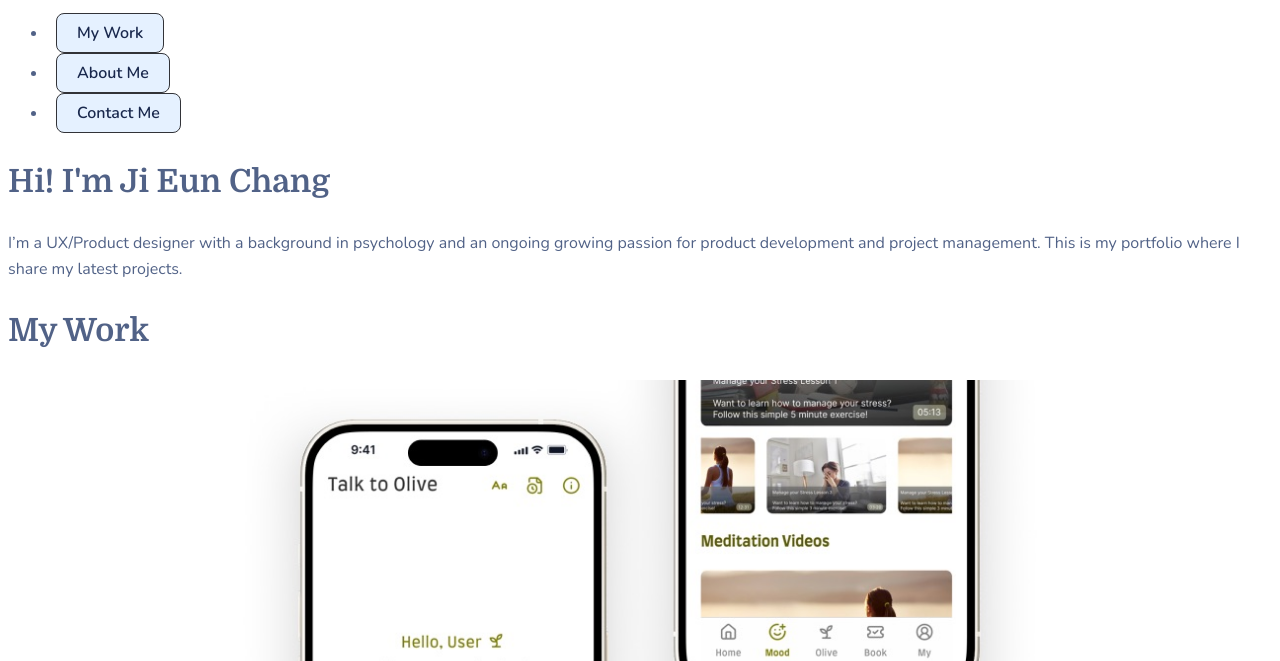
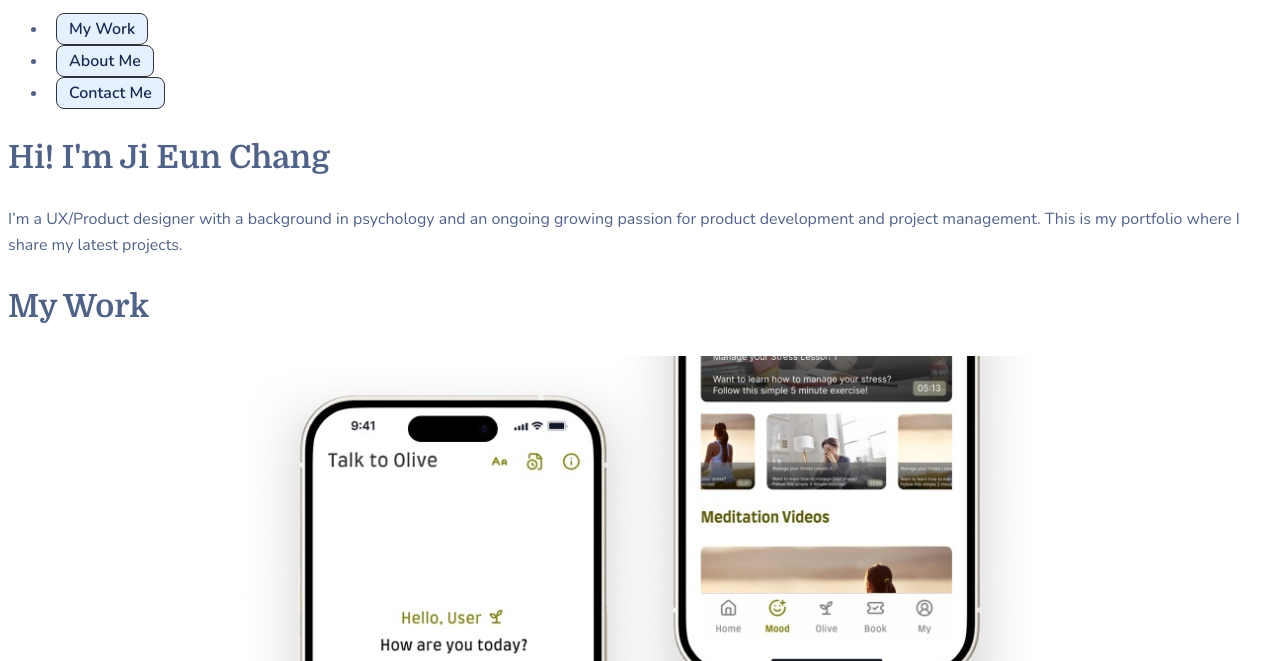
Before and after one commit to EunC02/My-Portfolio-Site, a plain HTML site: page index.html in a window 1280 px wide. Shown: the part 139-800 px from the top of the page. Drawn offline with nearby package versions, Linux system fonts and the light colour scheme; files whose address does not match are found by name.

```diff
--- a/style.css
+++ b/style.css
@@ -62,7 +62,7 @@ a:focus { outline: 2px solid #05676e; }
 
 .button {
   display: inline-block;
-  padding: 0.5em 1.25em;
+  padding: 0.25em 0.75em;
   border: #323338;
   border-width: 0.1em;
   border-style: solid;
```
